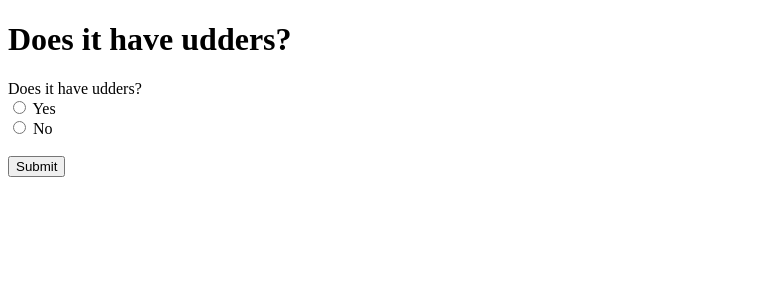
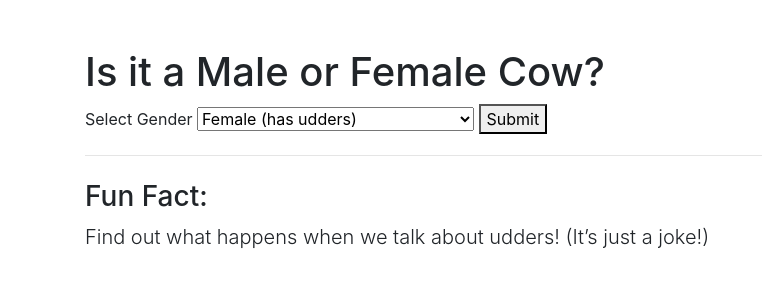
Before and after one commit to campbell5214/Moo, a Flask app: page /udders in a window 1280 px wide. Shown: the top 300 px of the page, without its empty margins (0-762 px from the left). Run offline with Flask 3, Linux system fonts and the light colour scheme.

Commit message:
Working so far. Added Udder section.

```diff
--- a/pythonProject1/app.py
+++ b/pythonProject1/app.py
@@ -42,35 +42,43 @@ def color():
     if request.method == 'POST':
         color = request.form.get('color')
         sound = request.form.get('sound')
-        length = float(request.form.get('length'))
-        width = float(request.form.get('width'))
-        weight_lbs = float(request.form.get('weight_lbs'))
+        length = request.form.get('length')
+        width = request.form.get('width')
+        weight_lbs = request.form.get('weight_lbs')
 
-        # Redirect to the udders page to ask about udders
-        return render_template('Udders.html', length=length, width=width, weight_lbs=weight_lbs, sound=sound, color=color)
+        return render_template('Udders.html', sound=sound, color=color, length=length, width=width, weight_lbs=weight_lbs)
 
-    return render_template('Color.html')
+    # If GET, render with values from previous step
+    length = request.args.get('length')
+    width = request.args.get('width')
+    weight_lbs = request.args.get('weight_lbs')
+    sound = request.args.get('sound')
+
+    return render_template('Color.html', length=length, width=width, weight_lbs=weight_lbs, sound=sound)
+
 
 
 @app.route('/udders', methods=['GET', 'POST'])
 def udders():
     if request.method == 'POST':
-        udders = request.form.get('udders')
+        gender = request.form.get('gender')
         length = float(request.form.get('length'))
         width = float(request.form.get('width'))
         weight_lbs = float(request.form.get('weight_lbs'))
         sound = request.form.get('sound')
         color = request.form.get('color')
 
-        # Cow classification logic
-        if length > 6.5 and width > 5.0 and weight_lbs > 880 and sound == "moo" and color == "brown" and udders == "yes":
-            return render_template('Yes.html', length=length, width=width, weight=weight_lbs, sound=sound, color=color, udders=udders)
+        # Insert your joke logic here if you want :)
+        if length > 6.5 and width > 5.0 and weight_lbs > 880 and sound == "moo" and color == "brown":
+            return render_template('Yes.html', length=length, width=width, weight=weight_lbs, sound=sound, color=color, gender=gender)
         elif length < 3.3 or width < 2.6 or weight_lbs < 220:
-            return render_template('No.html', length=length, width=width, weight=weight_lbs, sound=sound, color=color, udders=udders)
+            return render_template('No.html', length=length, width=width, weight=weight_lbs, sound=sound, color=color, gender=gender)
         else:
-            return render_template('Maybe.html', length=length, width=width, weight=weight_lbs, sound=sound, color=color, udders=udders)
+            return render_template('Maybe.html', length=length, width=width, weight=weight_lbs, sound=sound, color=color, gender=gender)
 
     return render_template('Udders.html')
+
+
 
 
 @app.route('/yes')
--- a/pythonProject1/templates/Udders.html
+++ b/pythonProject1/templates/Udders.html
@@ -1,25 +1,36 @@
-<!-- Udders.html -->
 <!DOCTYPE html>
 <html lang="en">
 <head>
     <meta charset="UTF-8">
     <meta name="viewport" content="width=device-width, initial-scale=1.0">
-    <title>Does it have udders?</title>
+    <title>Udders</title>
+    <link href="https://cdn.jsdelivr.net/npm/bootstrap@4.5.2/dist/css/bootstrap.min.css" rel="stylesheet">
 </head>
 <body>
-    <h1>Does it have udders?</h1>
-    <form action="{{ url_for('udders') }}" method="POST">
-        <label for="udders">Does it have udders?</label><br>
-        <input type="radio" id="yes" name="udders" value="yes" required> Yes<br>
-        <input type="radio" id="no" name="udders" value="no"> No<br><br>
+    <div class="container">
+        <h1 class="mt-5">Is it a Male or Female Cow?</h1>
+<form method="POST" action="/udders">
+    <label for="gender">Select Gender</label>
+    <select name="gender" id="gender" required>
+        <option value="female">Female (has udders)</option>
+        <option value="male">Male (has one... “udder”) 🐄👉🍆</option>
+    </select>
 
+    <!-- Carry everything forward -->
     <input type="hidden" name="length" value="{{ length }}">
     <input type="hidden" name="width" value="{{ width }}">
     <input type="hidden" name="weight_lbs" value="{{ weight_lbs }}">
     <input type="hidden" name="sound" value="{{ sound }}">
     <input type="hidden" name="color" value="{{ color }}">
 
-        <input type="submit" value="Submit">
+    <button type="submit">Submit</button>
 </form>
+        <hr>
+        <h3 class="mt-4">Fun Fact:</h3>
+        <p class="lead">Find out what happens when we talk about udders! (It’s just a joke!)</p>
+    </div>
+
+    <script src="https://code.jquery.com/jquery-3.5.1.slim.min.js"></script>
+    <script src="https://cdn.jsdelivr.net/npm/bootstrap@4.5.2/dist/js/bootstrap.bundle.min.js"></script>
 </body>
 </html>
```
Also changed, not shown: pythonProject1/templates/Color.html (+14 -13 lines). Lines whose indentation alone changed are shown as unchanged.
